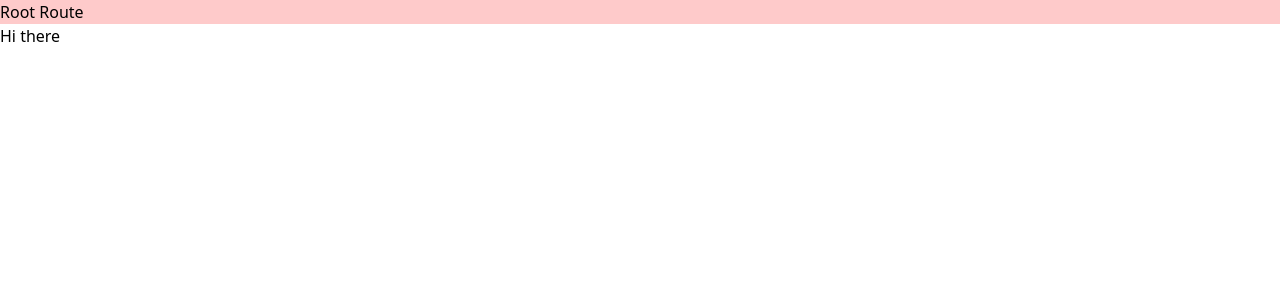
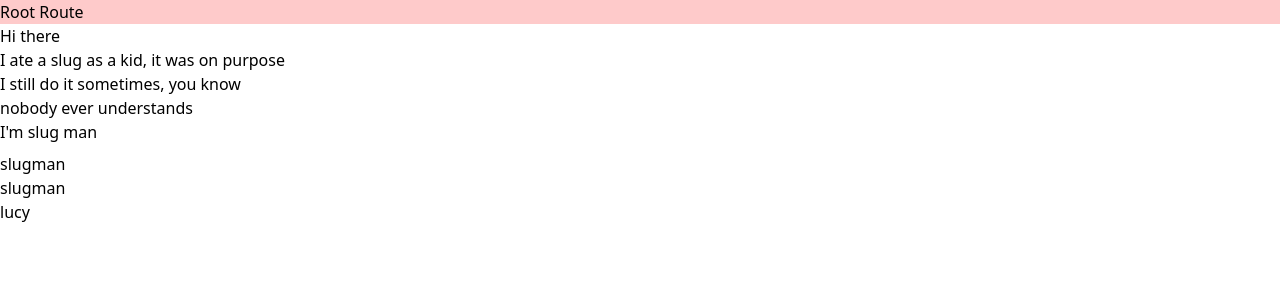
Before and after one commit to beeplystudios/whosit, a React (Vite) app in the folder client/: page / in a window 1280 px wide. Shown: the top 300 px of the page. Built offline with nearby package versions, Linux system fonts and the light colour scheme.

Commit message:
start fact card

```diff
--- /dev/null
+++ b/client/src/components/factCard.tsx
@@ -0,0 +1,23 @@
+interface FactCardProps {
+    facts: string[],
+    guesses: string[],
+}
+
+const FactCard: React.FC<FactCardProps> = ({facts, guesses}) => {
+    return (
+        <div className="flex flex-col gap-2 ">
+            <div className="">
+                {facts.map(fact => (
+                    <div>{fact}</div>
+                ))}
+            </div>
+            <div>
+                {guesses.map(guess => (
+                    <div>{guess}</div>
+                ))}
+            </div>
+        </div>
+    )
+}
+
+export default FactCard;
--- a/client/src/routes/index.tsx
+++ b/client/src/routes/index.tsx
@@ -1,8 +1,26 @@
 import { createRoute } from "@tanstack/react-router";
 import { rootRoute } from "./__root";
+import FactCard from "../components/factCard";
 
 export const indexRoute = createRoute({
   getParentRoute: () => rootRoute,
   path: "/",
-  component: () => <div>Hi there</div>,
+  component: () => (
+    <div>
+      Hi there
+      <FactCard
+        facts={[
+          "I ate a slug as a kid, it was on purpose",
+          "I still do it sometimes, you know",
+          "nobody ever understands",
+          "I'm slug man"
+        ]}
+        guesses={[
+          "slugman",
+          "slugman",
+          "lucy"
+        ]}
+      />
+    </div>
+  ),
 });
```
